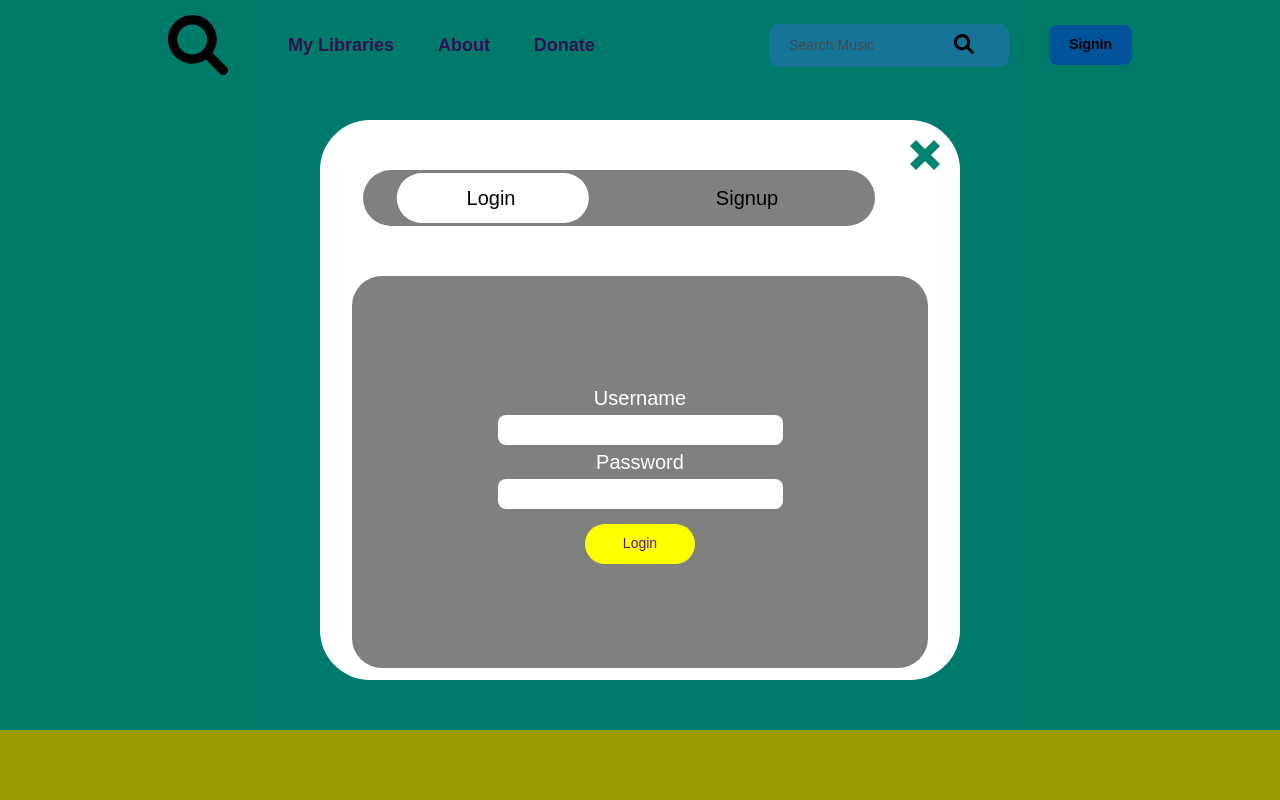
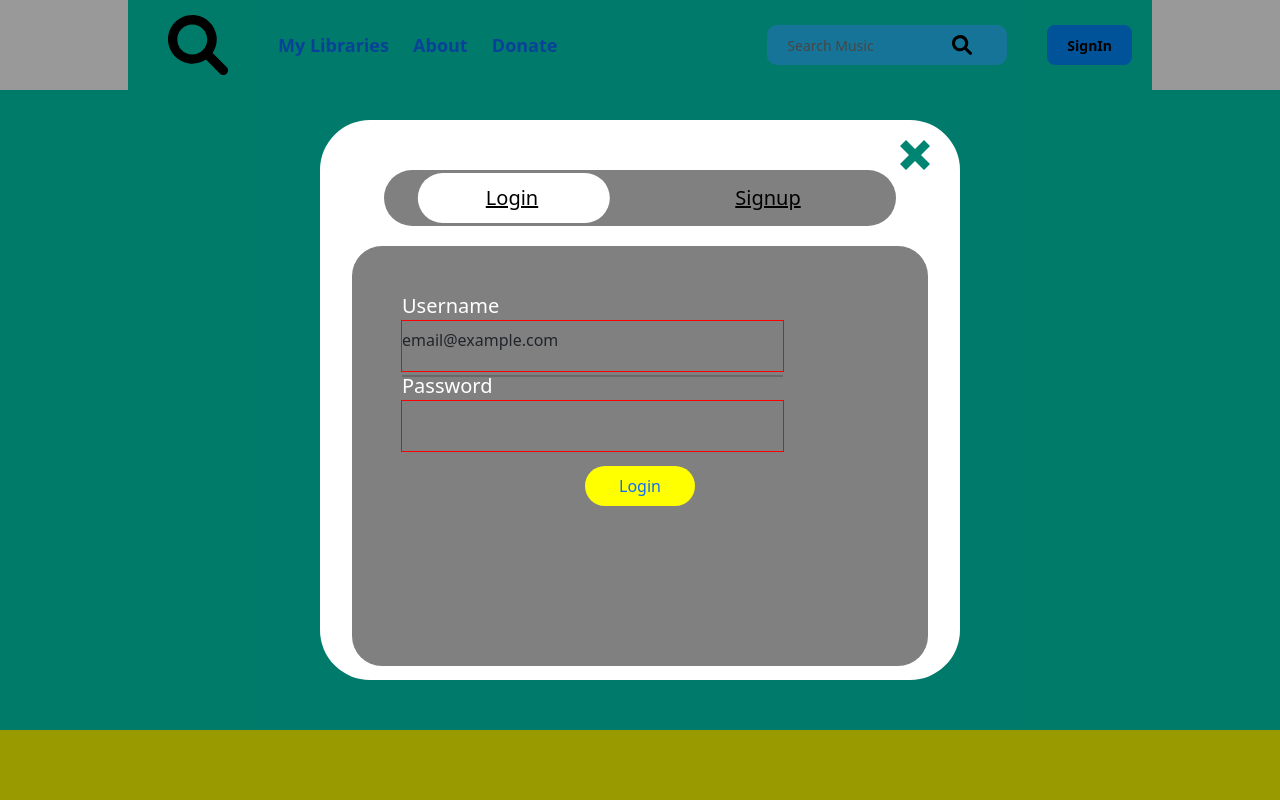
Before and after one commit to AlexxyQQ/FindTune-Web, a Python web app: template templates/index.html in a window 1280 px wide, after a click on "SignIn". Run offline with Jinja, Linux system fonts and the light colour scheme; the template is opened without the code that fills it, so the values that code supplies are empty.

Commit message:
git ignore and few other stuff

```diff
--- a/static/css/style.css
+++ b/static/css/style.css
@@ -52,7 +52,7 @@ body {
     flex: auto;
   }
   .nav-items_btn {
-    padding: 0px 20px;
+    padding: 0px 10px;
     text-decoration: none;
     font-size: 18px;
     font-weight: 600;
@@ -186,13 +186,14 @@ body {
     width: 40px;
   }
   .signin-btn {
+    display: none;
     height: 40px;
     background-color: #08f;
     border-radius: 8px;
     color: #fff;
     padding: 0 20px;
     margin: 0 20px;
-    display: flex;
+    /* display: flex; */
     align-items: center;
     cursor: pointer;
     border: none;
@@ -202,7 +203,7 @@ body {
     text-decoration: none;
   }
   .hamburger-menu {
-    display: none;
+    display: block;
     padding: 0 20px;
     border: none;
     background-color: transparent;
@@ -785,7 +786,6 @@ body {
 }
 
 .form {
-  display: block;
   position: relative;
   background-color: white;
   border-radius: 50px;
@@ -798,7 +798,10 @@ body {
   width: 80%;
   height: 10%;
   border-radius: 50px;
-  margin: 50px 43px;
+  /* margin: 50px 43px; */
+  margin: 0 auto;
+  margin-top: 50px;
+  margin-bottom: 20px;
   display: flex;
   flex-wrap: nowrap;
   align-content: center;
@@ -852,8 +855,8 @@ body {
 }
 
 .close-form {
-  float: right;
-  display: block;
+  position: absolute;
+  right: 10px;
   height: 30px;
   width: 30px;
   margin: 20px 20px;
@@ -884,26 +887,41 @@ body {
 .Login-Form {
   display: flex;
   flex-direction: column;
-  flex-wrap: nowrap;
-  align-content: center;
-  align-items: center;
-  justify-content: center;
+  align-items: left;
   width: 90%;
-  height: 70%;
+  height: 75%;
   border-radius: 30px;
   background-color: #808080;
   margin: 0 auto;
+  padding: 45px 50px;
 }
 .Form-Title {
   font-size: 20px;
   color: white;
+  right: 0px;
+}
+.Form-TextBox {
+  outline: 1px solid red;
+  width: 80%;
+  height: 50px;
 }
 .Textbox {
+  /* margin: 10px auto; */
+  width: 100%;
   border-radius: 8px;
   height: 30px;
   font-size: 20px;
   border: none;
   padding: 0px 10px;
+  background-color: transparent;
+  border: none;
+}
+hr {
+  padding-top: 2px;
+  width: 100%;
+  height: 2px;
+  background-color: grey;
+  color: red;
 }
 .Form-Btn {
   margin: 0 auto;
@@ -930,7 +948,7 @@ body {
   align-items: center;
   justify-content: center;
   width: 90%;
-  height: 70%;
+  height: 75%;
   border-radius: 30px;
   background-color: #808080;
   margin: 0 auto;
--- a/templates/index.html
+++ b/templates/index.html
@@ -5,6 +5,8 @@
     <meta http-equiv="X-UA-Compatible" content="IE=edge" />
     <meta name="viewport" content="width=device-width, initial-scale=1.0" />
     <link rel="stylesheet" href="/static/css/style.css" />
+    <link href="https://cdn.jsdelivr.net/npm/bootstrap@5.1.3/dist/css/bootstrap.min.css" rel="stylesheet" integrity="sha384-1BmE4kWBq78iYhFldvKuhfTAU6auU8tT94WrHftjDbrCEXSU1oBoqyl2QvZ6jIW3" crossorigin="anonymous">
+
     <script src="/Script.js"></script>
     <title>Find-Tune</title>
   </head>
@@ -107,21 +109,34 @@
         </div>
         <div class="Login-Form" id="LPF">
           <div class="Form-Title">Username</div>
-          <input type="text" class="Textbox Username"></input>
+          <div class="Form-TextBox">
+            <input type="text" class="form-control-plaintext" value="email@example.com" style="outline: none;"></input>
+            <hr>
+          </div>
           <div class="Form-Title">Password</div>
-          <input type="text" class="Textbox Password"></input>
+          <div class="Form-TextBox">
+            <input type="text" class="Textbox Password"></input>
+          </div>
           <a href="" class="Form-Btn">Login</a>
 
         </div>
         <div class="Signup-Form" id="SPF">
           <div class="Form-Title">Name</div>
-          <input type="text" class="Textbox Name"></input>
+          <div class="Form-TextBox">
+            <input type="text" class="Textbox Name"></input>
+          </div>
           <div class="Form-Title">Email</div>
-          <input type="text" class="Textbox Email"></input>
+          <div class="Form-TextBox">
+            <input type="text" class="Textbox Email"></input>
+          </div>
           <div class="Form-Title">Username</div>
-          <input type="text" class="Textbox Username"></input>
+          <div class="Form-TextBox">
+            <input type="text" class="Textbox Username"></input>
+          </div>
           <div class="Form-Title">Password</div>
-          <input type="text" class="Textbox Password"></input>
+          <div class="Form-TextBox">
+            <input type="text" class="Textbox Password"></input>
+          </div>
           <a href="" class="Form-Btn">Signup</a>
         </div>
       </div>
```
